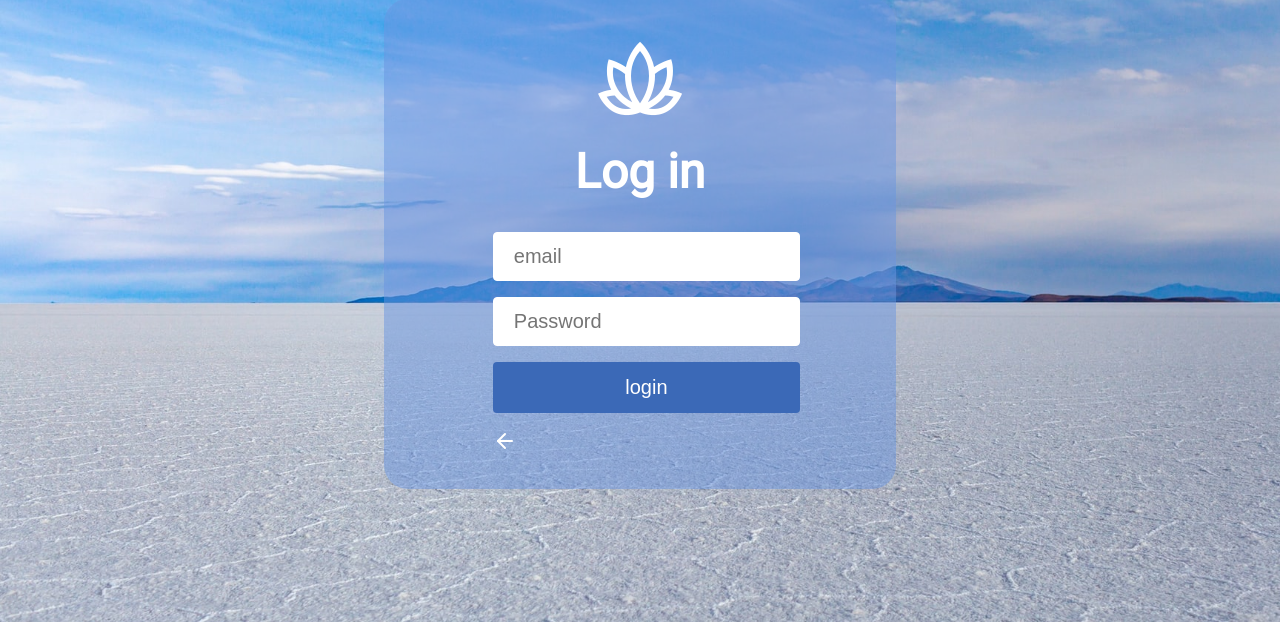
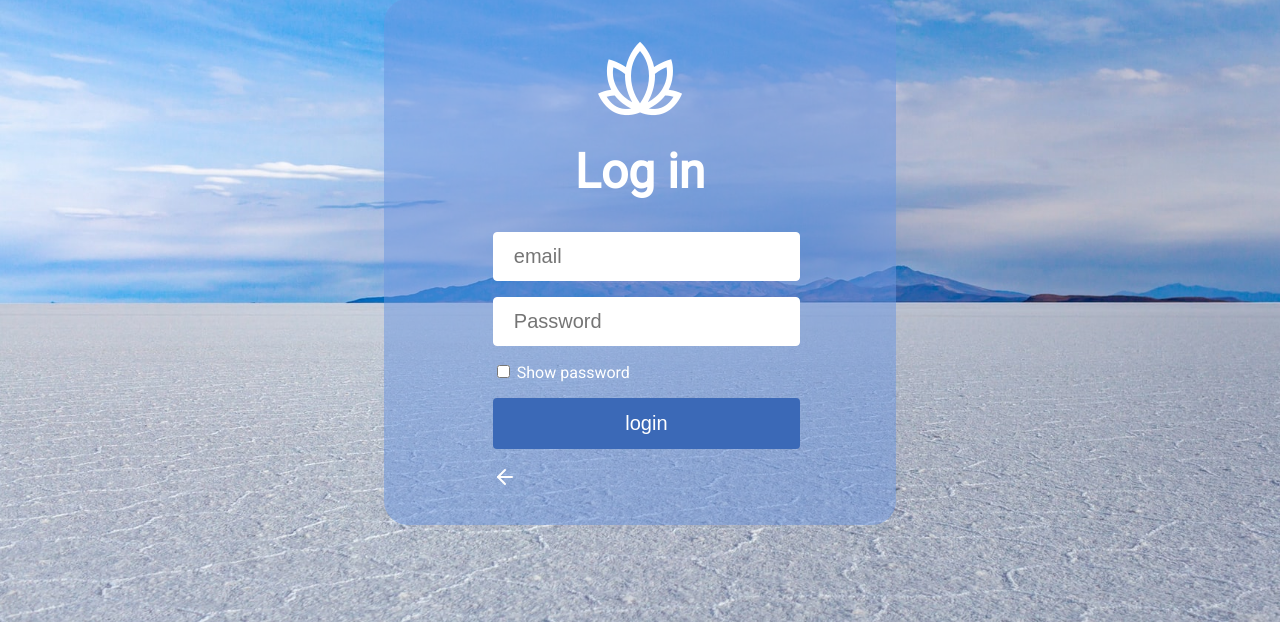
Before and after one commit to AJVEATS/Rotasu, a PHP site: page /login.php in a window 1280 px wide. Shown: the part 121-743 px from the top of the page. Run offline with PHP 8.4, Linux system fonts and the light colour scheme.

Commit message:
Created a directory for js

```diff
--- /dev/null
+++ b/includes/js/login-create-account.js
@@ -0,0 +1,8 @@
+function showPassword() {
+    var x = document.getElementById("password");
+    if (x.type === "password") {
+        x.type = "text";
+    } else {
+        x.type = "password";
+    }
+}
--- a/login.php
+++ b/login.php
@@ -14,11 +14,19 @@
     <link rel="stylesheet" href="static/css/login.css"> <!-- Imports the css style sheet index.css -->
     <link rel="stylesheet" href="static/css/indexContainer.css"> <!-- Imports the css style sheet indexContainer.css -->
 
+    <!-- Javascript functions -->
+    <script src="/includes/js/login-create-account.js"></script>
+
     <!-- favicon icon -->
     <link rel="icon" type="image/png" sizes="32x32" href="static/images/favicon/favicon-32x32.png">
 
 </head>
 <body>
+    <?php
+        if (isset($POST['login'])) {
+            echo "it knows you clicked the button";
+        }
+    ?>
     <div class="title">
         <div class="title-container">
             <a href="index.php"><img class="logo" src="/static/images/logo/lotus-96.png" alt="lotus" /></a>
@@ -28,8 +36,12 @@
             <div class="login-container">
                 <form action="" method="POST"> <!-- The login in form for users with POST http method -->
                     <input type="email" placeholder="email" name="email" required>
-                    <input type="password" placeholder="Password" name="password" required>
-                    <input type="submit" value="login">
+                    <input type="password" placeholder="Password" id="password" name="password" required>
+                    <div class="show-password">
+                        <input type="checkbox" id="show-password-checkbox" onclick="showPassword()">
+                        <label for="show-password-checkbox">Show password</label>
+                    </div>
+                    <input type="submit" value="login" name="login">
                 </form>
                 <a href="index.php"><img class="back-arrow" src="/static/images/icons/arrow-left.svg" /></a>
             </div>
--- a/static/css/login.css
+++ b/static/css/login.css
@@ -3,7 +3,7 @@
   margin: 2vh 0vw 0vh 8.5vw;
 }
 
-input[type=email], input[type=password] {
+input[type=email], input[type=password], input[type=text] {
   width: 60%;
   padding: 12px 20px;
   margin: 0vh 0vw 2vh 0vw;
@@ -35,3 +35,12 @@ input[type=submit] {
 input[type=submit]:hover {
   background-color: #6A96E1;
 }
+
+.show-password {
+  width: fit-content;
+  margin-bottom: 2vh;
+}
+
+.create-account-container label {
+  font-size: 1.05vw;
+}
```
Also changed, not shown: createAccount.php (+8 -10 lines).
